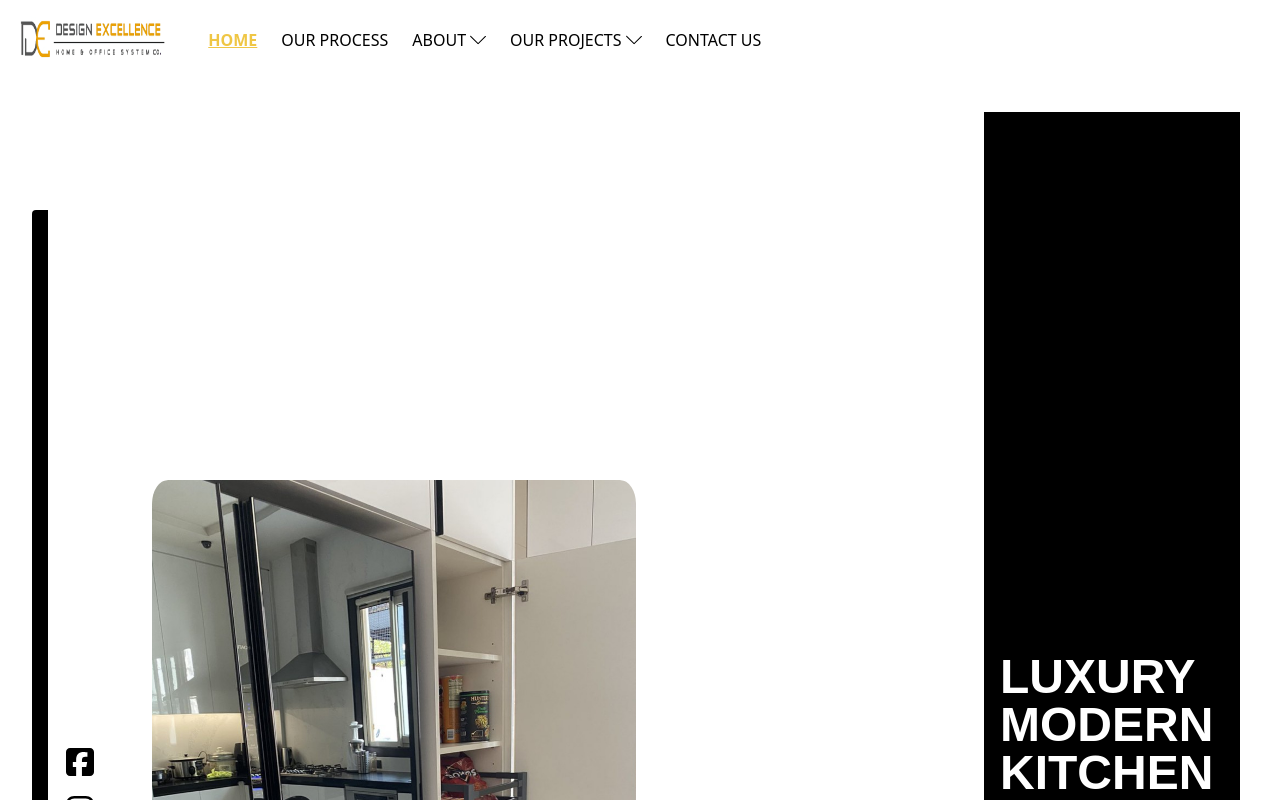
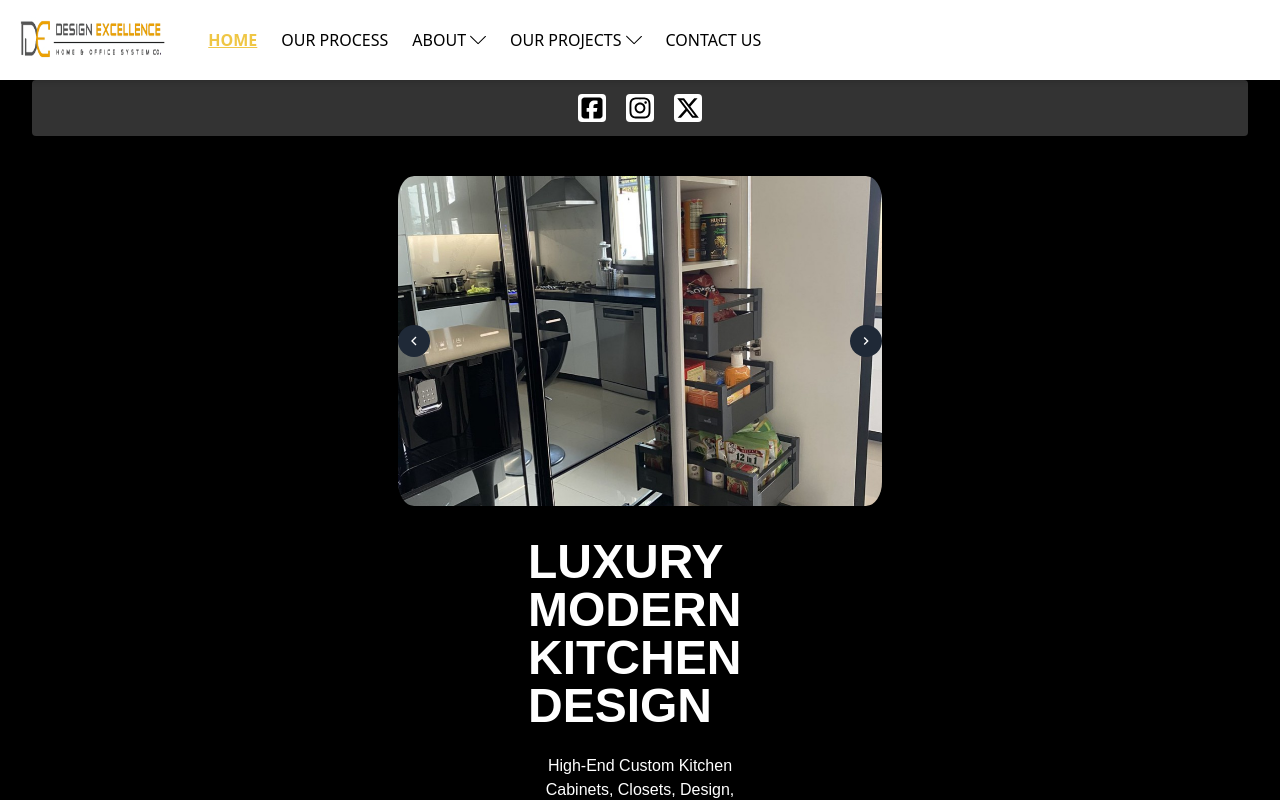
Before and after one commit to RnelF/de-ecommerce, a Next.js app: page / in a window 1280 px wide. Shown: the top 800 px of the page. Built offline with nearby package versions, Linux system fonts and the light colour scheme.

Commit message:
reverted back the firstcontent component to initial code, restarting responsive designing to xl instead of to md

```diff
--- a/app/components/FirstContent.tsx
+++ b/app/components/FirstContent.tsx
@@ -52,29 +52,28 @@ export default function FirstContent() {
 
   return (
     <div>
-      <div className="relative bg-black md:bg-white w-full h-full md:h-1500 pb-10 md:flex ">
-        <div className="flex justify-center items-center ">
-          {/*Socials*/}
-          <div className="flex gap-5 justify-center items-center w-full md:w-12 h-14 md:h-1200 mx-8 rounded md:flex-col md:border-l-16 md:border-black md:pl-8 bg-[rgb(51,51,51)] md:bg-white">
+      <div className="bg-black w-full h-full pb-10 ">
+        {/*Socials*/}
+        <div className="flex justify-center items-center">
+          <div
+            className="flex gap-5 justify-center items-center w-full h-14 mx-8 rounded"
+            style={{ backgroundColor: "rgb(51, 51, 51)" }}
+          >
             <div className="w-7 h-7 bg-white rounded flex justify-center items-center hover:bg-slate-500">
-              <FaSquareFacebook className="w-6 h-6 md:w-10 md:h-10" />
+              <FaSquareFacebook className="w-6 h-6" />
             </div>
             <div className="w-7 h-7 bg-white rounded flex justify-center items-center hover:bg-slate-500">
-              <FaInstagram className="w-6 h-6 md:w-10 md:h-10" />
+              <FaInstagram className="w-6 h-6" />
             </div>
             <div className="w-7 h-7 bg-white rounded flex justify-center items-center hover:bg-slate-500">
-              <FaXTwitter className="w-6 h-6 md:w-10 md:h-10" />
+              <FaXTwitter className="w-6 h-6" />
             </div>
           </div>
         </div>
         {/*Socials*/}
 
-        <div className="md:relative flex items-center justify-center mt-10 px-8 md:z-10">
-          <div
-            className="w-[500px] h-[330px] overflow-hidden flex items-center justify-center relative rounded-3xl
-          md:h-700 md:min-w-[500px]
-          "
-          >
+        <div className="relative flex items-center justify-center mt-10 px-8">
+          <div className="w-[500px] h-[330px] overflow-hidden flex items-center justify-center relative rounded-3xl">
             {/* Previous Image */}
             {prevIndex !== null && (
               <Image
@@ -92,14 +91,12 @@ export default function FirstContent() {
             )}
             {/* Current Image */}
             <Image
-              className={`object-cover w-full px-2 h-full rounded-3xl absolute transition-all duration-500 ${animationClass}
-              md:h-700 md:min-w-[500px]
-            `}
               src={images[currentIndex]}
               alt={`Slide ${currentIndex}`}
               key={`current-${currentIndex}`}
               width={500}
               height={350}
+              className={`object-cover w-full px-2 h-full rounded-3xl absolute transition-all duration-500 ${animationClass}`}
             />
             <button
               onClick={prevSlide}
@@ -117,10 +114,7 @@ export default function FirstContent() {
           </div>
         </div>
 
-        <div
-          className="md:absolute flex flex-col justify-center items-center gap-6 mt-8 px-10 md:px-0
-        md:right-10 md:bg-black md:w-64 md:h-[1450px] md:overflow-hidden md:z-0"
-        >
+        <div className="flex flex-col justify-center items-center gap-6 mt-8 px-10">
           <div className="w-56">
             <h1 className="text-white text-5xl text-justify font-extrabold font-jost ">
               LUXURY MODERN KITCHEN DESIGN
@@ -140,7 +134,7 @@ export default function FirstContent() {
         </div>
       </div>
 
-      <div className="w-full h-full py-10 pt-10 pb-20 text-white flex flex-col gap-10 justify-center items-center bg-black bg-opacity-90">
+      <div className="w-full h-full  py-10 pt-10 pb-20 text-white flex flex-col gap-10 justify-center items-center bg-black bg-opacity-90">
         <div className="w-64">
           <h1 className="font-jost text-3xl font-extrabold uppercase text-center">
             Lorem ipsum dolor sit amet
```
